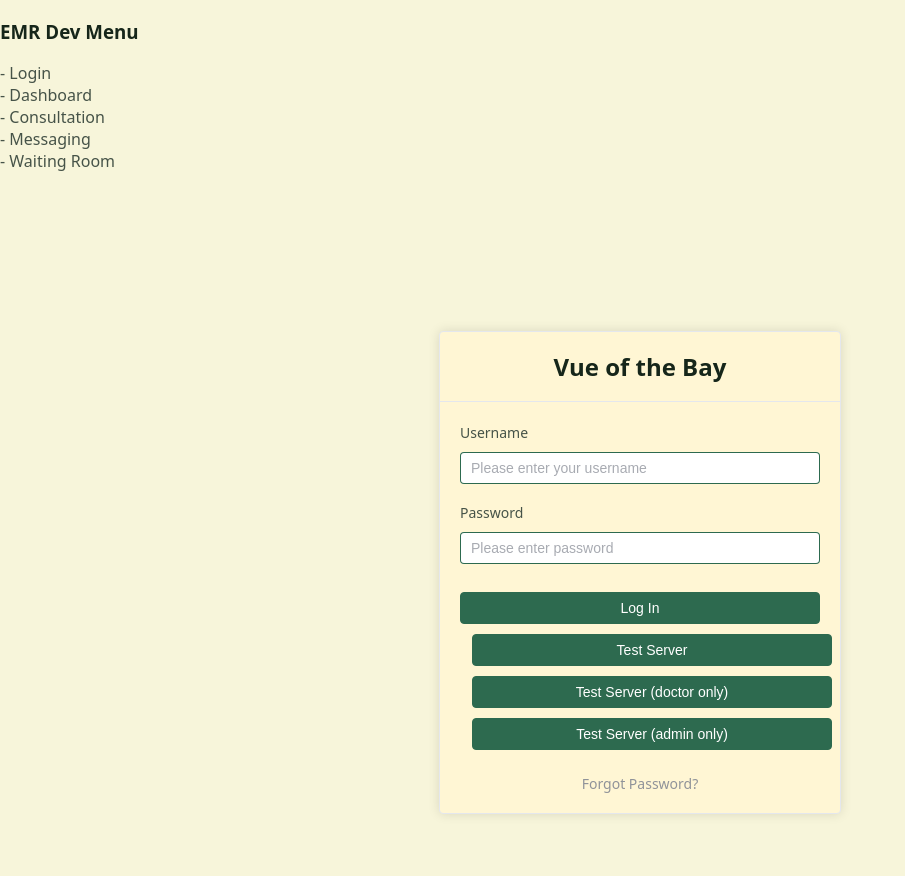
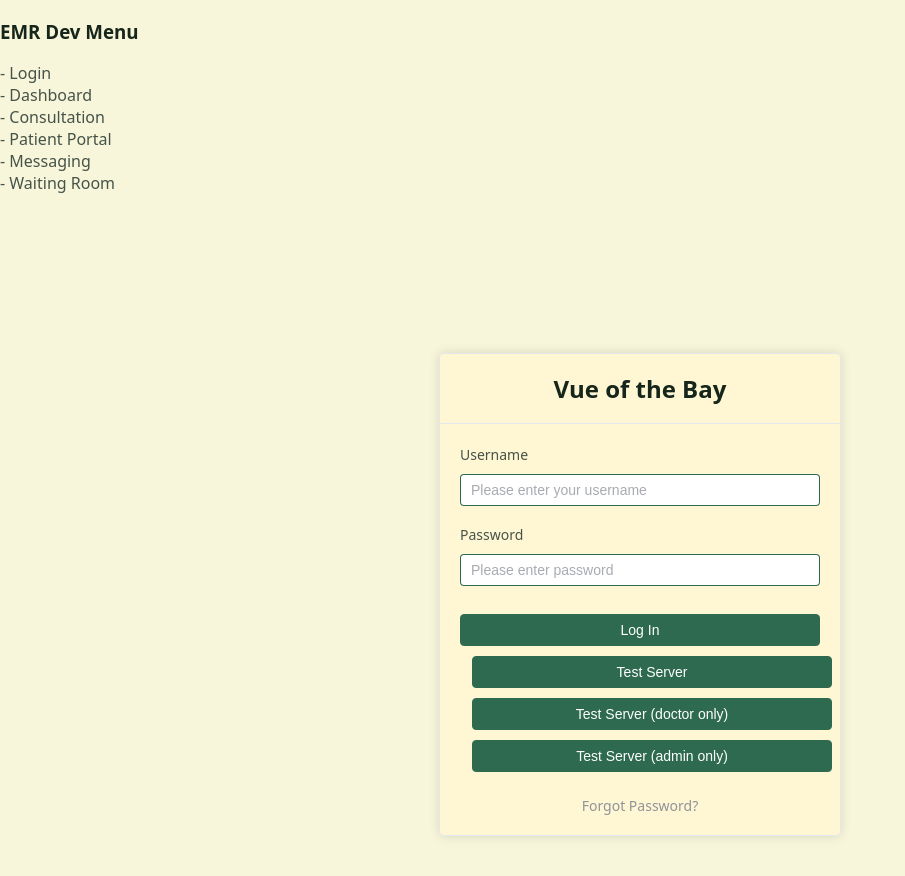
Before and after one commit to 2026bayviewglenEMR/view-of-the-bay, a Vue app in the folder frontend/: page /login in a window 1280 px wide. Shown: the top 876 px of the page, without its empty margins (0-905 px from the left). Built offline with nearby package versions, Linux system fonts and the light colour scheme.

Commit message:
changes to router link to patient portal -Arees

```diff
--- a/frontend/src/App.vue
+++ b/frontend/src/App.vue
@@ -9,6 +9,9 @@
       </div>
       <div>
         <router-link to="/consultation" class="nav-btn">- Consultation</router-link>
+      </div>
+      <div>
+        <router-link to="/PatientPortal" class="nav-btn">- Patient Portal</router-link>
       </div>
       <div>
         <router-link to="/messaging" class="nav-btn">- Messaging</router-link>
```
